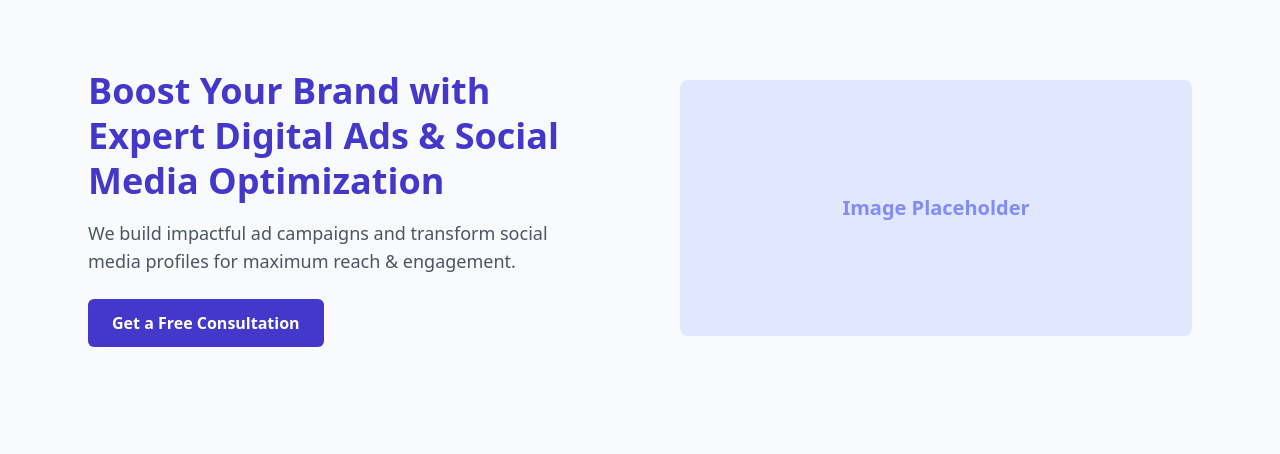
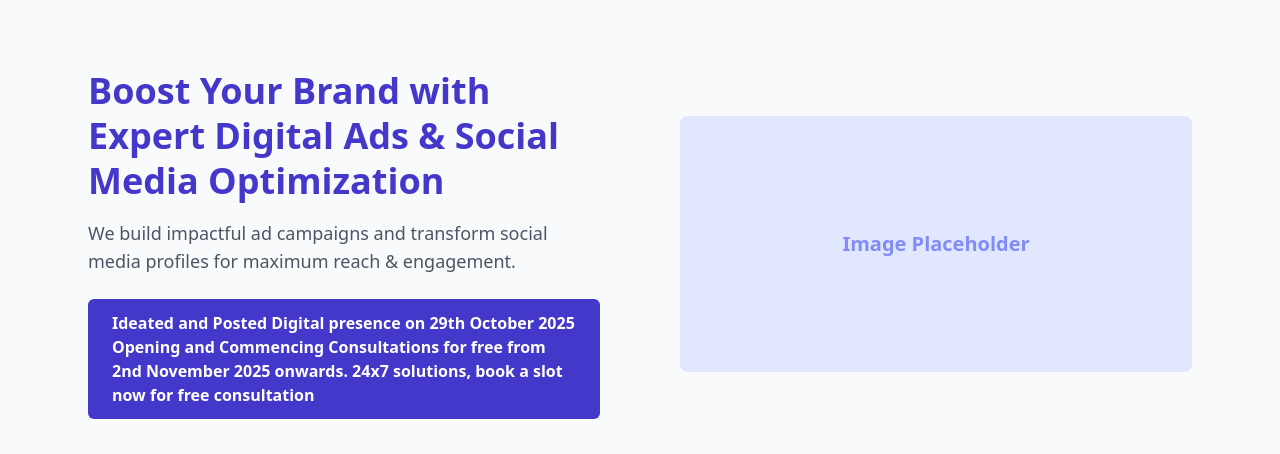
Before and after one commit to DevJatinPahwa/ProfileOptimizationSolutions, a plain HTML site: page index.html in a window 1280 px wide. Shown: the part 80-534 px from the top of the page. Drawn offline with nearby package versions, Linux system fonts and the light colour scheme.

Commit message:
Update index.html

```diff
--- a/index.html
+++ b/index.html
@@ -54,8 +54,9 @@
       </p>
       <a href="#contact"
          class="inline-block bg-indigo-700 hover:bg-indigo-900 text-white px-6 py-3 rounded-md font-semibold transition">
-        Get a Free Consultation
-      </a>
+          Ideated and Posted Digital presence on 29th October 2025
+          Opening and Commencing Consultations for free from 2nd November 2025 onwards.
+          24x7 solutions, book a slot now for free consultation     </a>
     </div>
     <div class="flex-1">
       <!-- Removed image here -->
```
